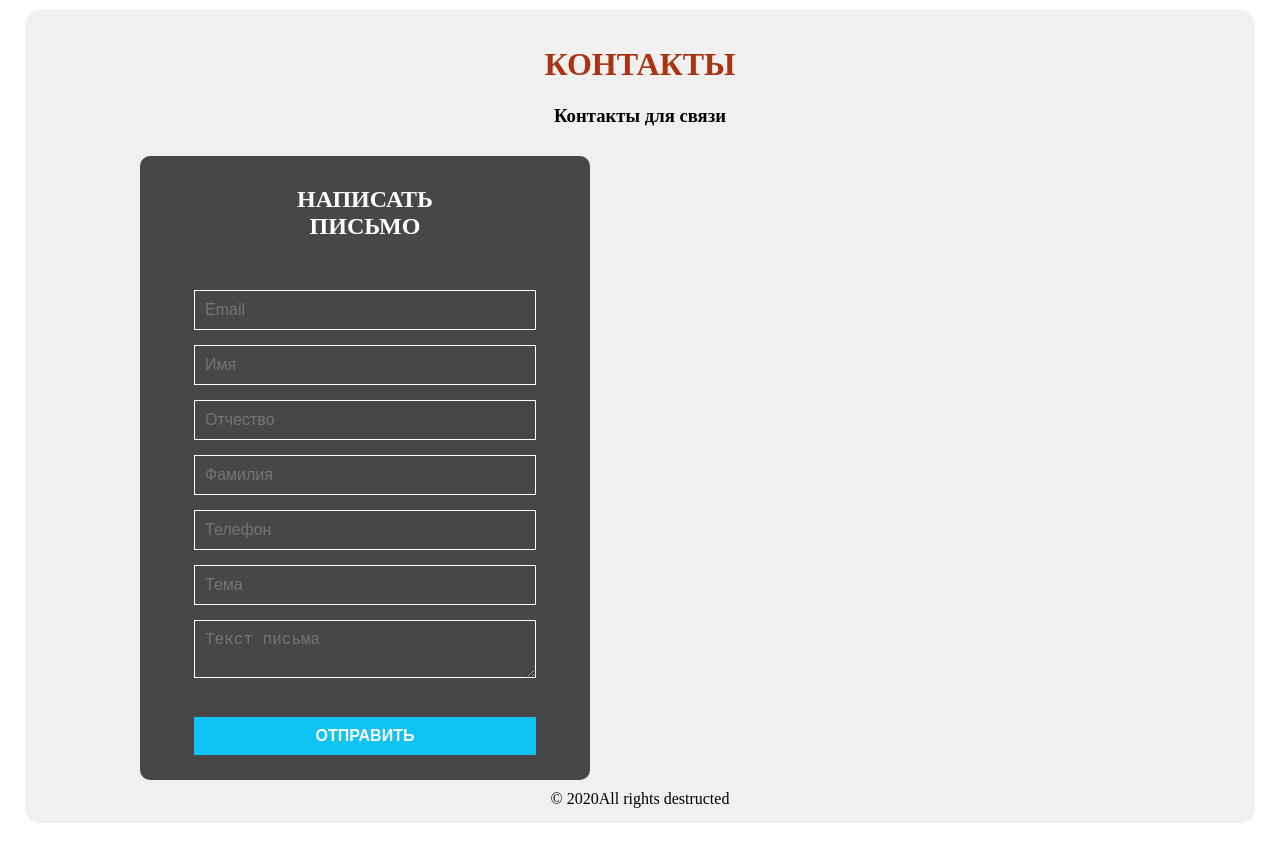
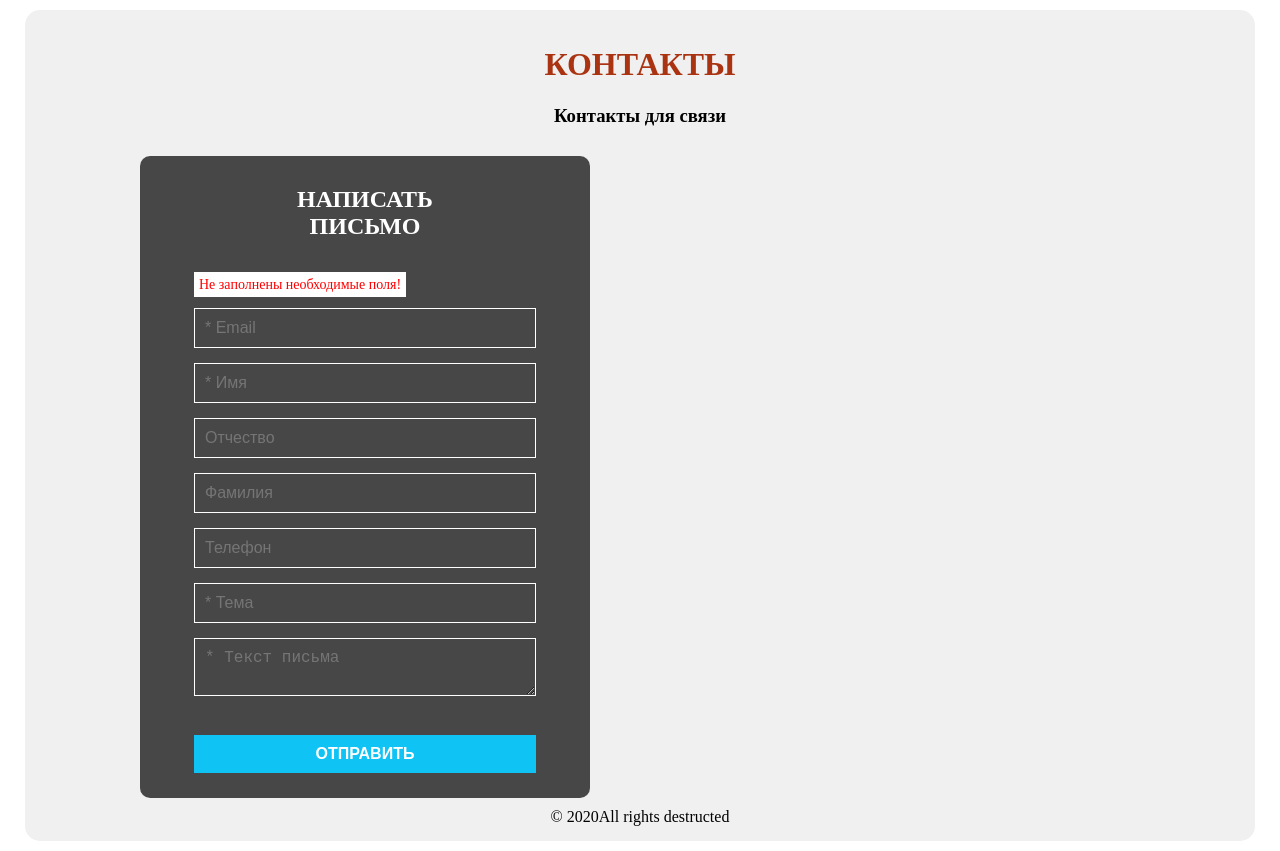
Before and after one commit to svoyparen/nuxtcontacts, a Nuxt app: page / in a window 1280 px wide. Built offline with nearby package versions, Linux system fonts and the light colour scheme.

Commit message:
Add files via upload

```diff
--- a/components/FormInput.vue
+++ b/components/FormInput.vue
@@ -1,17 +1,29 @@
 <template>
 	<div class="input-form">
-		<label for="" v-if="label !== null">
-			{{ label }}
+		<label v-if="label !== null">
+			{{ htmlLabel }}
 		</label>
 		<input
 			v-if="type === 'field'"
 			type="text"
-			:placeholder="placeholder"
+			:placeholder="htmlPlaceholder"
+			v-model.trim="realValue"
+		>
+		<input
+			v-else-if="type === 'email'"
+			type="email"
+			:placeholder="htmlPlaceholder"
+			v-model.trim="realValue"
+		>
+		<input
+			v-else-if="type === 'tel'"
+			type="tel"
+			:placeholder="htmlPlaceholder"
 			v-model.trim="realValue"
 		>
 		<textarea
-			v-if="type === 'text'"
-			:placeholder="placeholder"
+			v-else-if="type === 'text'"
+			:placeholder="htmlPlaceholder"
 			v-model.trim="realValue"
 		></textarea>
 	</div>
@@ -24,11 +36,35 @@
 			label: { type: String, default: null },
 			placeholder: { type: String, default: null },
 			type: { type: String, default: 'field' },
+			pattern: { type: String, default: null },
+			required: { type: Boolean, default: false },
+			count: { type: Number, default: 255 },
+			phoneLenght: { type: Number, default: 255 },
 		},
 
 		data: () => ({
 			realValue: null,
+			isValid: true,
 		}),
+
+		computed: {
+			htmlLabel() {
+				if ( this.required ) {
+					return `* ${this.label}`
+				}
+
+				return this.label
+			},
+
+
+			htmlPlaceholder() {
+				if ( this.required ) {
+					return `* ${this.placeholder}`
+				}
+
+				return this.placeholder
+			},
+		},
 
 		watch: {
 			value(value) {
@@ -42,7 +78,23 @@
 
 		beforeMount() {
 			this.realValue = this.value
-		}
+		},
+
+		methods: {
+			validation() {
+				if( this.type === 'tel' ) {
+					//this.isValid = (!this.realValue) || (this.realValue.length == 11)
+					this.isValid = (this.realValue === null) || (this.realValue && this.realValue.length === 11)
+				}
+				else if ( this.type === 'email' ) {
+					this.isValid = this.realValue.length > 0 && this.realValue.length < this.count
+				}
+				else {
+					this.isValid = !this.required || (this.realValue && this.realValue.length > 0)
+				}
+				return this.isValid
+			},
+		},
 	}
 
 </script>
--- a/pages/index.vue
+++ b/pages/index.vue
@@ -3,15 +3,19 @@
 		<div class="form">
 			<h1>Написать письмо</h1>
 				<form id="post_form" @submit.prevent="submitForm">
-					<fieldset v-bind:disabled=isFormSend>
+					<fieldset :disabled=isFormSend>
 						<span class="send_message" v-if="send">Письмо успешно отправлено!</span>
+						<span class="invalid" v-else>Не заполнены необходимые поля!</span>
 						<FormInput
+							type="email"
 							placeholder="Email"
 							v-model="email"
+							required
 						/>
 						<FormInput
 							placeholder="Имя"
 							v-model="firstName"
+							required
 						/>
 						<FormInput
 							placeholder="Отчество"
@@ -22,17 +26,21 @@
 							v-model="lastName"
 						/>
 						<FormInput
+							type="tel"
 							placeholder="Телефон"
 							v-model="phoneNumber"
+							pattern="[0-9]{3}-[0-9]{3}-[0-9]{4}"
 						/>
 						<FormInput
 							placeholder="Тема"
 							v-model="title"
+							required
 						/>
 						<FormInput
 							type="text"
 							placeholder="Текст письма"
 							v-model="text"
+							required
 						/>
 						<div class="input-form">
 							<button type="submit">Отправить</button>
@@ -41,25 +49,11 @@
 					</fieldset>
 				</form>
 		</div>
-
-<!--
-		<div id="contacts">
-			<p>
-				<strong>Адрес:</strong> перекресток Кибернетиков и Солдата Воскобойникова, 77а, оф.20<br />
-				<strong>Телефоны:</strong> 8-9999-322223<br />
-				8-0955-223322<br />
-				8-999-8888888<br />
-				<strong>Email: </strong>email@pisem.net<br />
-			</p>
-		</div>
--->
 	</div>
 </template>
 
 <script>
 	import axios from "axios"
-	import Validate from 'vee-validate'
-	import { required, minLength, maxLength, email, text, number, string } from "vuelidate/lib/validators"
 	import FormInput from '~/components/FormInput'
 
 	export default {
@@ -80,18 +74,6 @@
 			phoneNumber: '',
 
 		}),
-
-		validations: {
-			email: {email, required, minLength:minLength(8),maxLength: maxLength(255)},
-			title: {string, required, minLength:minLength(4),maxLength: maxLength(255)},
-			firstName: {string, required, minLength:minLength(3),maxLength: maxLength(255)},
-			text: {required, minLength:minLength(50), maxLength: maxLength(2048), text},
-			lastName: {maxLength: maxLength(255), string},
-			middleName: {maxLength: maxLength(255), string},
-			// правило не работает. не нашел пока нужное свойство для точного указания количества и в цифрах. Может регулярным выражением?
-			phoneNumber: { minLength: minLength(11), maxLength: maxLength(11), number},
-		},
-
 		methods: {
 			async submitForm(event){
 				this.isFormSend = true
@@ -133,12 +115,16 @@
 		color: white;
 	}
 	.invalid {
+		margin:15px 40px;
+		padding: 5px;
+		font-size: 14px;
 		background-color: #fff;
 		color: red;
 	}
 	.send_message {
 		margin:15px 40px;
 		font-size: 14px;
+		padding: 5px;
 		background-color: #fff;
 		color:green;
 	}
```
Lines whose indentation alone changed are shown as unchanged.
